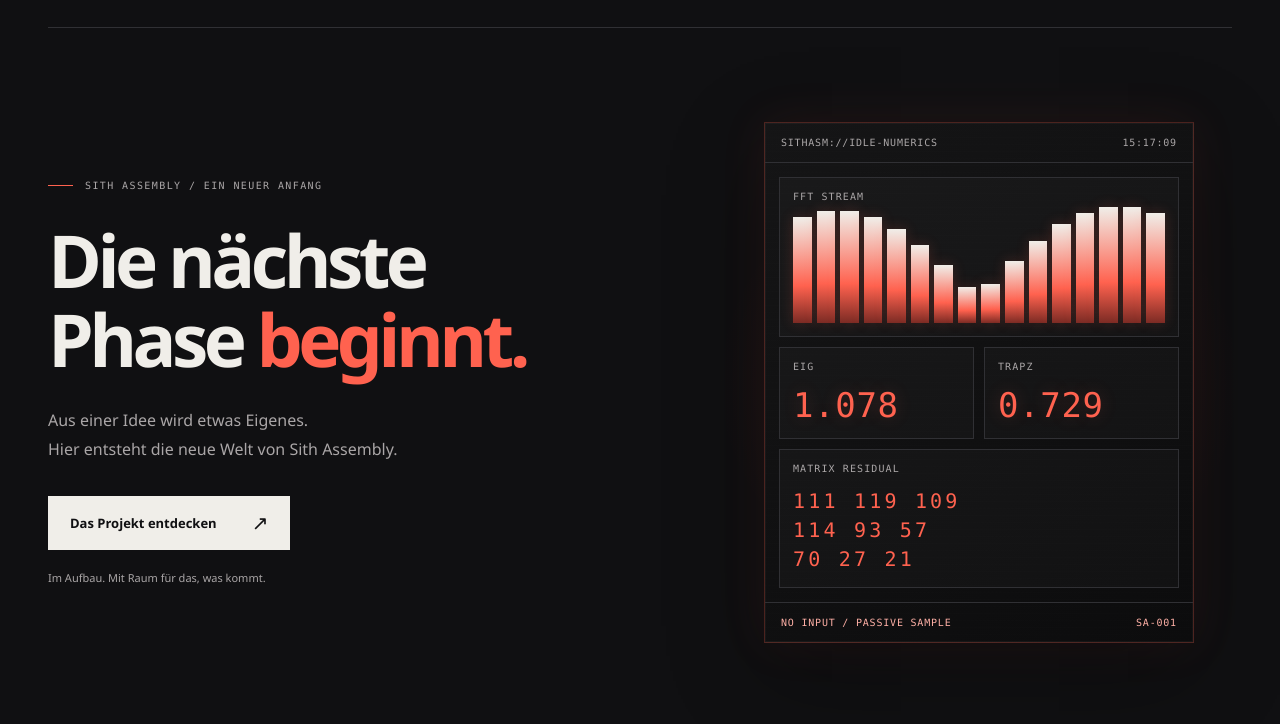
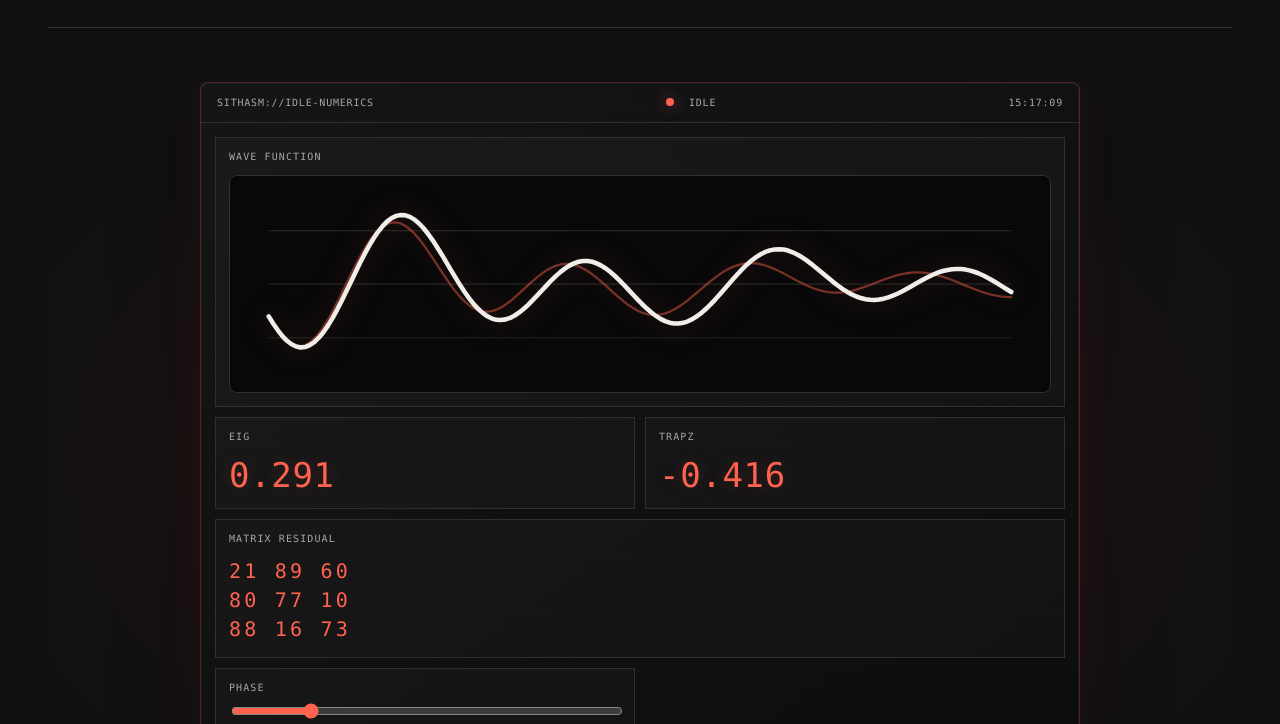
Before and after one commit to Lennox9898/SithAssemblyUI, a website: page site/index.html in a window 1280 px wide. Shown: the part 76-800 px from the top of the page. Drawn offline with Linux system fonts and the light colour scheme.

Commit message:
Move interactive terminal above hero copy

```diff
--- a/site/assets/style.css
+++ b/site/assets/style.css
@@ -26,7 +26,7 @@ a:focus-visible { outline: 2px solid var(--accent); outline-offset: 7px; }
 .site-header nav a { display: flex; gap: 12px; align-items: center; padding-block: 12px; }
 .site-header nav a:hover, .site-footer a:hover { color: var(--accent); }
 .status-dot { display: inline-block; flex-shrink: 0; width: 7px; height: 7px; border-radius: 50%; background: var(--accent); box-shadow: 0 0 14px #ff624f40; }
-.hero { position: relative; display: grid; grid-template-columns: 1.3fr 1fr; align-items: center; gap: 20px; padding: 94px 0 102px; }
+.hero { position: relative; display: grid; gap: 42px; padding: 54px 0 102px; }
 .hero-copy { position: relative; z-index: 1; }
 .eyebrow, .section-label, .art-coordinate, .art-caption, .status-badge { font-family: "Cascadia Mono", Consolas, monospace; font-size: 10px; letter-spacing: .14em; }
 .eyebrow { display: flex; align-items: center; gap: 12px; color: var(--muted); margin: 0 0 30px; }
@@ -38,11 +38,12 @@ h1 em { font-style: normal; color: var(--accent); }
 .button:hover { background: var(--accent); }
 .button span { font-size: 20px; line-height: 1; }
 .hero-note { color: var(--muted); font-size: 11px; margin: 20px 0 0; }
-.hero-terminal { position: relative; min-height: 440px; display: grid; place-items: center; }
-.hero-terminal::before { content: ""; position: absolute; inset: 4% -4%; background: radial-gradient(ellipse, #ff40281c 0%, transparent 68%); pointer-events: none; }
-.terminal-window { position: relative; width: min(100%, 430px); border: 1px solid #ff624f42; background: linear-gradient(145deg, #151516 0%, #0c0c0d 100%); box-shadow: 0 0 0 1px #ffffff08 inset, 0 28px 90px #00000055, 0 0 44px #ff624f16; overflow: hidden; }
+.hero-terminal { position: relative; min-height: 520px; display: grid; place-items: center; overflow: hidden; }
+.hero-terminal::before { content: ""; position: absolute; inset: -8% -8% -2%; background: radial-gradient(ellipse, #ff40281c 0%, transparent 70%); pointer-events: none; }
+.terminal-window { position: relative; width: min(100%, 880px); border: 1px solid #ff624f42; border-radius: 8px; background: linear-gradient(145deg, #151516 0%, #0c0c0d 100%); box-shadow: 0 0 0 1px #ffffff08 inset, 0 28px 90px #00000055, 0 0 44px #ff624f16; overflow: hidden; }
 .terminal-window::before { content: ""; position: absolute; inset: 0; background: repeating-linear-gradient(180deg, #ffffff05 0 1px, transparent 1px 7px); opacity: .18; pointer-events: none; }
 .terminal-topline, .terminal-footer { position: relative; display: flex; justify-content: space-between; gap: 18px; padding: 14px 16px; color: var(--muted); font-family: "Cascadia Mono", Consolas, monospace; font-size: 10px; letter-spacing: .08em; border-bottom: 1px solid #303034; }
+.terminal-state-dot { display: inline-block; width: 8px; height: 8px; margin-right: 8px; border-radius: 50%; background: var(--accent); box-shadow: 0 0 14px #ff624f80; }
 .terminal-footer { border-top: 1px solid #303034; border-bottom: 0; color: #ffb0a6; }
 .terminal-grid { position: relative; display: grid; grid-template-columns: 1fr 1fr; gap: 10px; padding: 14px; }
 .terminal-panel { min-height: 92px; padding: 13px; border: 1px solid #303034; background: #ffffff05; }
@@ -50,8 +51,14 @@ h1 em { font-style: normal; color: var(--accent); }
 .terminal-label { display: block; margin-bottom: 13px; color: var(--muted); font-family: "Cascadia Mono", Consolas, monospace; font-size: 10px; letter-spacing: .11em; }
 .terminal-panel strong { display: block; color: var(--accent); font-family: "Cascadia Mono", Consolas, monospace; font-size: clamp(24px, 3.2vw, 34px); font-weight: 500; letter-spacing: .02em; text-shadow: 0 0 18px #ff624f33; }
 .terminal-panel pre { margin: 0; color: var(--accent); font-family: "Cascadia Mono", Consolas, monospace; font-size: 20px; line-height: 1.45; letter-spacing: .16em; }
-.terminal-bars { height: 108px; display: grid; grid-template-columns: repeat(16, 1fr); align-items: end; gap: 5px; }
-.terminal-bars span { display: block; height: var(--bar-height, 38%); min-height: 8px; background: linear-gradient(180deg, #f0eee9 0%, #ff624f 65%, #7c2b24 100%); box-shadow: 0 0 14px #ff624f2e; transition: height .35s ease; }
+.terminal-wave { display: block; width: 100%; height: auto; min-height: 210px; border: 1px solid #303034; border-radius: 8px; background: #080809; }
+.wave-grid-line { fill: none; stroke: #f0eee91f; stroke-width: 1; }
+.wave-trace { fill: none; stroke: #f0eee9; stroke-linecap: round; stroke-linejoin: round; stroke-width: 4; filter: drop-shadow(0 0 12px #ff624f44); }
+.wave-shadow { stroke: #ff624f70; stroke-width: 2; filter: none; }
+.terminal-controls { display: grid; gap: 14px; }
+.terminal-controls label { display: grid; gap: 8px; color: var(--muted); font-family: "Cascadia Mono", Consolas, monospace; font-size: 10px; letter-spacing: .11em; }
+.terminal-controls input { width: 100%; accent-color: var(--accent); cursor: pointer; }
+.terminal-controls input:focus-visible { outline: 2px solid var(--accent); outline-offset: 5px; }
 .project-section { padding: 36px 0 59px; border-top: 1px solid var(--line); }
 .section-label { display: flex; align-items: center; gap: 25px; color: var(--accent); }
 .section-line { width: 45px; height: 1px; background: var(--line); }
@@ -73,9 +80,9 @@ h2 { margin: 0; font-size: 33px; font-weight: 500; letter-spacing: -.04em; line-
 
 @media (max-width: 850px) {
   .page-shell { width: calc(100% - 48px); }
-  .hero { padding-top: 68px; padding-bottom: 68px; grid-template-columns: 1.4fr 1fr; }
-  .hero-terminal { min-height: 330px; }
-  .terminal-window { width: min(100%, 360px); }
+  .hero { padding-top: 44px; padding-bottom: 68px; }
+  .hero-terminal { min-height: 500px; }
+  .terminal-window { width: 100%; }
   h1 { font-size: 58px; }
   .project-grid { gap: 32px; }
 }
@@ -87,17 +94,18 @@ h2 { margin: 0; font-size: 33px; font-weight: 500; letter-spacing: -.04em; line-
   .brand-light { margin-left: 3px; }
   .site-header nav { font-size: 11px; gap: 16px; width: 100%; justify-content: space-between; }
   .site-header nav a { gap: 7px; }
-  .hero { grid-template-columns: 1fr; padding-top: 52px; padding-bottom: 40px; gap: 32px; }
+  .hero { padding-top: 32px; padding-bottom: 40px; gap: 30px; }
   .eyebrow { font-size: 8px; letter-spacing: .1em; margin-bottom: 26px; }
   h1 { font-size: clamp(43px, 10.5vw, 63px); }
   .intro { font-size: 14px; margin-top: 24px; }
-  .hero-terminal { width: 100%; min-height: 340px; margin: 0 auto; }
-  .terminal-topline, .terminal-footer { font-size: 8px; padding: 12px; }
+  .hero-terminal { width: 100%; min-height: 530px; margin: 0 auto; }
+  .terminal-topline, .terminal-footer { flex-wrap: wrap; font-size: 8px; padding: 12px; }
   .terminal-grid { gap: 8px; padding: 10px; }
+  .terminal-grid { grid-template-columns: 1fr; }
   .terminal-panel { min-height: 80px; padding: 11px; }
   .terminal-label { font-size: 8px; margin-bottom: 10px; }
   .terminal-panel pre { font-size: 16px; letter-spacing: .12em; }
-  .terminal-bars { height: 84px; gap: 4px; }
+  .terminal-wave { min-height: 160px; }
   .project-grid { grid-template-columns: 1fr; gap: 24px; margin-top: 28px; }
   .project-section { padding-bottom: 34px; }
   h2 { font-size: 30px; }
--- a/site/assets/terminal.js
+++ b/site/assets/terminal.js
@@ -5,15 +5,50 @@ const terminal = {
   eigen: document.querySelector('[data-terminal-value="eigen"]'),
   trapz: document.querySelector('[data-terminal-value="trapz"]'),
   matrix: document.querySelector('[data-terminal-matrix]'),
-  bars: [...document.querySelectorAll('[data-terminal-bars] span')],
-  status: document.querySelector('[data-terminal-status]')
+  status: document.querySelector('[data-terminal-status]'),
+  readout: document.querySelector('[data-terminal-readout]'),
+  wave: document.querySelector('[data-wave-line]'),
+  shadow: document.querySelector('[data-wave-shadow]'),
+  controls: {
+    phase: document.querySelector('[data-terminal-control="phase"]'),
+    amplitude: document.querySelector('[data-terminal-control="amplitude"]'),
+    gain: document.querySelector('[data-terminal-control="gain"]')
+  }
 };
 
-const samples = ['FFT WINDOW LOCKED', 'NO INPUT / PASSIVE SAMPLE', 'RESIDUAL DRIFT NOMINAL', 'MATRIX IDLE'];
+const samples = ['FFT WINDOW LOCKED', 'EIGENMODE DRIFT', 'TRAPZ SAMPLE READY', 'MATRIX IDLE'];
 let tick = 0;
 
-function valueAt(offset, scale = 1) {
-  return Math.sin((tick + offset) / 7) * scale + Math.cos((tick + offset) / 13) * scale * 0.42;
+function controlValue(name, divisor) {
+  return Number(terminal.controls[name].value) / divisor;
+}
+
+function wavePath({ phase, amplitude, gain, shadow = false }) {
+  const points = [];
+  const center = 95;
+  const decay = shadow ? 0.07 : 0.045;
+  const phaseShift = shadow ? phase * 0.58 + 1.4 : phase;
+  const gainShift = shadow ? gain * 1.45 : gain;
+
+  for (let x = 34; x <= 686; x += 4) {
+    const t = ((x - 34) / 652) * Math.PI * 8;
+    const carrier = Math.sin(t * (0.86 + gainShift * 0.12) + phaseShift);
+    const harmonic = Math.cos(t * 0.46 - phaseShift * 0.7) * 0.42;
+    const envelope = Math.exp(-decay * (x - 34) / 24);
+    const y = Math.min(170, Math.max(20, center - (carrier + harmonic) * amplitude * envelope));
+    points.push(`${x.toFixed(1)},${y.toFixed(1)}`);
+  }
+
+  return `M${points.join(' L')}`;
+}
+
+function matrixRows(phase, amplitude, gain) {
+  return Array.from({ length: 3 }, (_, row) => {
+    return Array.from({ length: 3 }, (_, column) => {
+      const value = Math.abs(Math.sin(phase + row * 0.82 + column * gain) * amplitude * 1.7);
+      return String(Math.round(value)).padStart(2, '0');
+    }).join(' ');
+  }).join('\n');
 }
 
 function format(value) {
@@ -21,32 +56,45 @@ function format(value) {
 }
 
 function render() {
-  const now = new Date();
-  terminal.clock.textContent = now.toLocaleTimeString('de-DE', { hour12: false });
-  terminal.eigen.textContent = format(valueAt(2, 0.84));
-  terminal.trapz.textContent = format(valueAt(11, 1.18));
-  terminal.status.textContent = samples[Math.floor(tick / 5) % samples.length];
+  const phaseControl = controlValue('phase', 100);
+  const amplitude = controlValue('amplitude', 1);
+  const gain = controlValue('gain', 100);
+  const phase = phaseControl + tick * 0.035;
+  const waveState = { phase, amplitude, gain };
 
-  terminal.matrix.textContent = Array.from({ length: 3 }, (_, row) => {
-    return Array.from({ length: 3 }, (_, column) => {
-      const value = Math.round(Math.abs(valueAt(row * 5 + column * 3, 92)));
-      return String(value).padStart(2, '0');
-    }).join(' ');
-  }).join('\n');
+  terminal.clock.textContent = new Date().toLocaleTimeString('de-DE', { hour12: false });
+  terminal.wave.setAttribute('d', wavePath(waveState));
+  terminal.shadow.setAttribute('d', wavePath({ ...waveState, shadow: true }));
+  terminal.eigen.textContent = format(Math.sin(phase) * gain + amplitude / 100);
+  terminal.trapz.textContent = format(Math.cos(phase * 0.63) * gain * 0.72);
+  terminal.matrix.textContent = matrixRows(phase, amplitude, gain);
+  terminal.status.textContent = samples[Math.floor(tick / 18) % samples.length];
+  terminal.readout.textContent = `phase=${phaseControl.toFixed(2)} amp=${(amplitude / 100).toFixed(2)} gain=${gain.toFixed(2)}`;
 
-  terminal.bars.forEach((bar, index) => {
-    const height = 24 + Math.abs(valueAt(index * 2, 62));
-    bar.style.setProperty('--bar-height', `${height}%`);
-  });
-
-  tick += 1;
+  if (!document.hidden && !prefersReducedMotion) {
+    tick += 1;
+  }
 }
 
-if (terminal.clock && terminal.eigen && terminal.trapz && terminal.matrix && terminal.status) {
+function start() {
   render();
+  Object.values(terminal.controls).forEach(input => input.addEventListener('input', render));
+
   if (!prefersReducedMotion) {
-    window.setInterval(() => {
-      if (!document.hidden) render();
-    }, 700);
+    window.setInterval(render, 80);
   }
 }
+
+if (
+  terminal.clock &&
+  terminal.eigen &&
+  terminal.trapz &&
+  terminal.matrix &&
+  terminal.status &&
+  terminal.readout &&
+  terminal.wave &&
+  terminal.shadow &&
+  Object.values(terminal.controls).every(Boolean)
+) {
+  start();
+}
--- a/site/index.html
+++ b/site/index.html
@@ -33,26 +33,21 @@
 
       <main id="main">
         <section class="hero" aria-labelledby="hero-title">
-          <div class="hero-copy">
-            <p class="eyebrow"><span class="short-line" aria-hidden="true"></span> SITH ASSEMBLY / EIN NEUER ANFANG</p>
-            <h1 id="hero-title">Die nächste<br>Phase <em>beginnt.</em></h1>
-            <p class="intro">Aus einer Idee wird etwas Eigenes.<br>Hier entsteht die neue Welt von Sith Assembly.</p>
-            <a class="button" href="#projekt">Das Projekt entdecken <span aria-hidden="true">↗</span></a>
-            <p class="hero-note">Im Aufbau. Mit Raum für das, was kommt.</p>
-          </div>
-          <div class="hero-terminal" aria-label="Idle-Numerical-Terminal" role="img">
+          <div class="hero-terminal">
             <div class="terminal-window">
               <div class="terminal-topline">
                 <span>SITHASM://IDLE-NUMERICS</span>
+                <span><span class="terminal-state-dot" aria-hidden="true"></span> IDLE</span>
                 <span data-terminal-clock>00:00:00</span>
               </div>
               <div class="terminal-grid">
                 <div class="terminal-panel terminal-panel-wide">
-                  <span class="terminal-label">FFT STREAM</span>
-                  <div class="terminal-bars" data-terminal-bars>
-                    <span></span><span></span><span></span><span></span><span></span><span></span><span></span><span></span>
-                    <span></span><span></span><span></span><span></span><span></span><span></span><span></span><span></span>
-                  </div>
+                  <span class="terminal-label">WAVE FUNCTION</span>
+                  <svg class="terminal-wave" viewBox="0 0 720 190" role="img" aria-label="Animierte Wellenfunktion">
+                    <path class="wave-grid-line" d="M34 48H686M34 95H686M34 142H686"></path>
+                    <path class="wave-trace wave-shadow" data-wave-shadow d=""></path>
+                    <path class="wave-trace" data-wave-line d=""></path>
+                  </svg>
                 </div>
                 <div class="terminal-panel">
                   <span class="terminal-label">EIG</span>
@@ -68,12 +63,33 @@
 00 00 00
 00 00 00</pre>
                 </div>
+                <div class="terminal-panel terminal-controls">
+                  <label>
+                    <span>PHASE</span>
+                    <input data-terminal-control="phase" type="range" min="0" max="628" value="120" aria-label="Phase">
+                  </label>
+                  <label>
+                    <span>AMPLITUDE</span>
+                    <input data-terminal-control="amplitude" type="range" min="20" max="90" value="54" aria-label="Amplitude">
+                  </label>
+                  <label>
+                    <span>GAIN</span>
+                    <input data-terminal-control="gain" type="range" min="60" max="180" value="110" aria-label="Gain">
+                  </label>
+                </div>
               </div>
               <div class="terminal-footer">
                 <span data-terminal-status>NO INPUT / PASSIVE SAMPLE</span>
-                <span>SA-001</span>
+                <span data-terminal-readout>phase=1.20 amp=0.54 gain=1.10</span>
               </div>
             </div>
+          </div>
+          <div class="hero-copy">
+            <p class="eyebrow"><span class="short-line" aria-hidden="true"></span> SITH ASSEMBLY / EIN NEUER ANFANG</p>
+            <h1 id="hero-title">Die nächste<br>Phase <em>beginnt.</em></h1>
+            <p class="intro">Aus einer Idee wird etwas Eigenes.<br>Hier entsteht die neue Welt von Sith Assembly.</p>
+            <a class="button" href="#projekt">Das Projekt entdecken <span aria-hidden="true">↗</span></a>
+            <p class="hero-note">Im Aufbau. Mit Raum für das, was kommt.</p>
           </div>
         </section>
 
```
